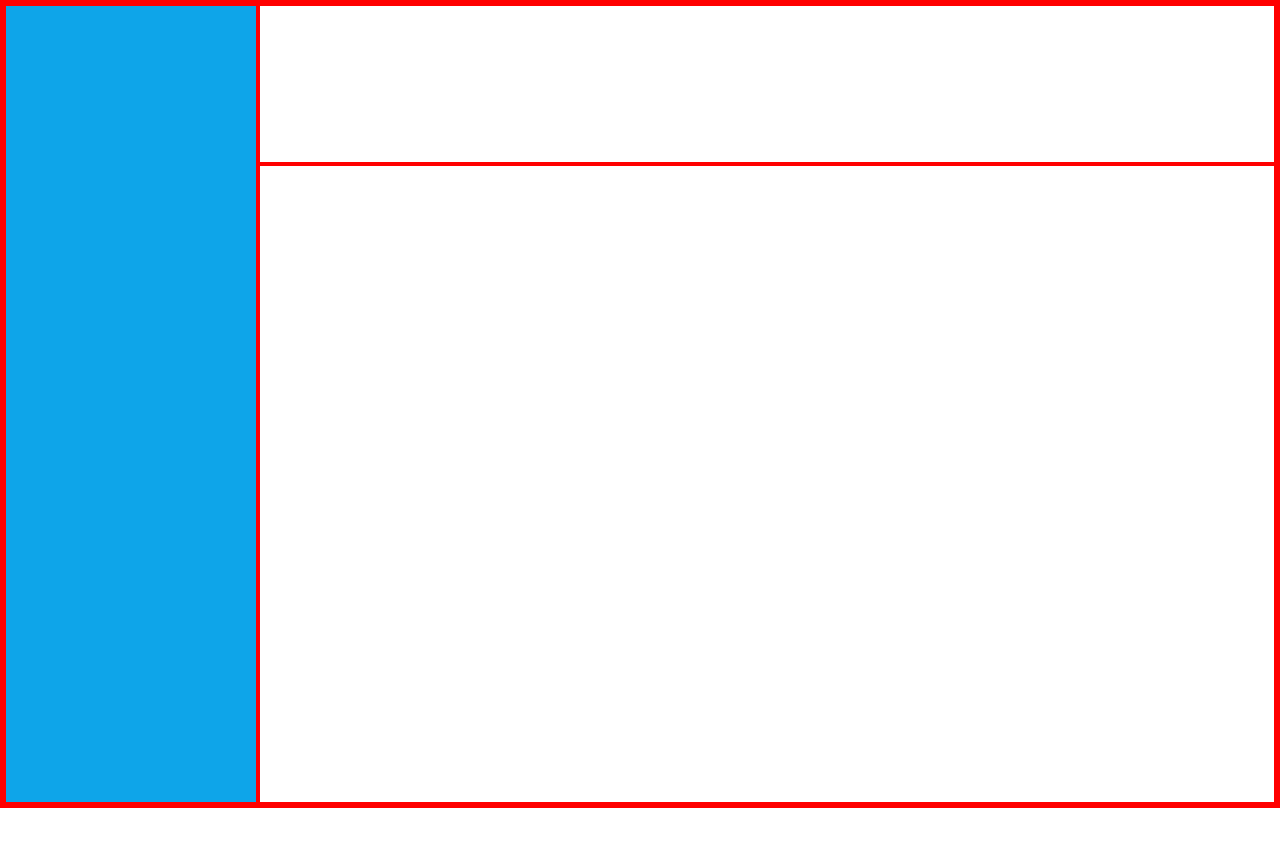
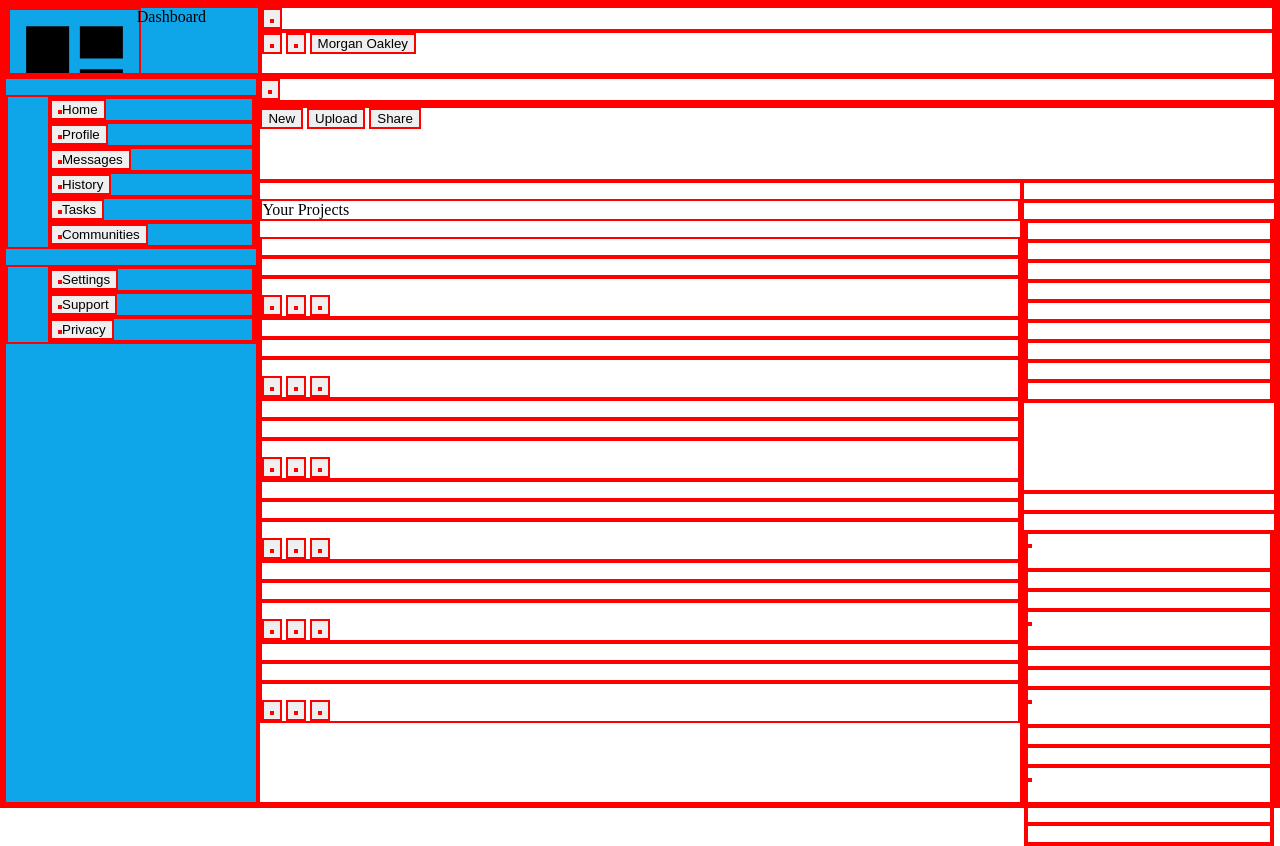
Before and after one commit to jdogcodey/admin-dashboard, a plain HTML site: page index.html in a window 1280 px wide. Before the commit the page ends 808 px from the top, so only its background shows below. Drawn offline with Linux system fonts and the light colour scheme.

Commit message:
Logo image stop overflow

```diff
--- a/index.html
+++ b/index.html
@@ -7,8 +7,125 @@
     <link rel="stylesheet" href="style.css"/>
 </head>
 <body>
-        <div id="sidebar"></div>
-        <header></header>
-        <main></main>
+        <header>
+            <div id="logo"><img src="view-dashboard.svg" id="dashboard-logo"/>Dashboard</div>
+            <div id="nav-bar">
+                <button><img/></button>
+                <div id="searchbar"></div>
+                <button><img/></button>
+                <button><img/></button>
+                <button>Morgan Oakley</button>
+            </div>
+        </header>
+        <div id="sidebar">
+            <ul id="navigation">
+                <li><button><img/>Home</button></li>
+                <li><button><img/>Profile</button></li>
+                <li><button><img/>Messages</button></li>
+                <li><button><img/>History</button></li>
+                <li><button><img/>Tasks</button></li>
+                <li><button><img/>Communities</button></li>
+            </ul>
+            <ul id="settings">
+                <li><button><img/>Settings</button></li>
+                <li><button><img/>Support</button></li>
+                <li><button><img/>Privacy</button></li>
+            </ul>
+        </div>
+        <div id="account">
+            <button><img/></button>
+            <div id="welcome"></div>
+            <div id="@"></div>
+            <button>New</button>
+            <button>Upload</button>
+            <button>Share</button>
+        </div>
+        <main>
+            <p>Your Projects</p>
+            <div class="card">
+                <p></p>
+                <p></p>
+                <button><img/></button>
+                <button><img /></button>
+                <button><img /></button>
+            </div>
+            <div class="card">
+                <p></p>
+                <p></p>
+                <button><img /></button>
+                <button><img /></button>
+                <button><img /></button>
+            </div>
+            <div class="card">
+                <p></p>
+                <p></p>
+                <button><img /></button>
+                <button><img /></button>
+                <button><img /></button>
+            </div>
+            <div class="card">
+                <p></p>
+                <p></p>
+                <button><img /></button>
+                <button><img /></button>
+                <button><img /></button>
+            </div>
+            <div class="card">
+                <p></p>
+                <p></p>
+                <button><img /></button>
+                <button><img /></button>
+                <button><img /></button>
+            </div>
+            <div class="card">
+                <p></p>
+                <p></p>
+                <button><img /></button>
+                <button><img /></button>
+                <button><img /></button>
+            </div>
+        </main>
+        <div id="announcements">
+            <p></p>
+            <div>
+                <div>
+                    <p class="ann-title"></p>
+                    <p class="ann-body"></p>
+                </div>
+                <div>
+                    <p class="ann-title"></p>
+                    <p class="ann-body"></p>
+                </div>
+                <div>
+                    <p class="ann-title"></p>
+                    <p class="ann-body"></p>
+                </div>
+            </div>
+        </div>
+        <div id="trending">
+            <p></p>
+            <div>
+                <div>
+                    <img/>
+                    <p class="fri-uname"></p>
+                    <p class="fri-descr"></p>
+                </div>
+                <div>
+                    <img />
+                    <p class="fri-uname"></p>
+                    <p class="fri-descr"></p>
+                </div>
+                <div>
+                    <img />
+                    <p class="fri-uname"></p>
+                    <p class="fri-descr"></p>
+                </div>
+                <div>
+                    <img />
+                    <p class="fri-uname"></p>
+                    <p class="fri-descr"></p>
+                </div>
+            </div>
+        </div>
 </body>
 </html>
--- a/style.css
+++ b/style.css
@@ -6,19 +6,52 @@ body {
     height: 100vh;
     margin: 0%;
     display: grid;
+    grid-template-columns: 1fr 3fr 1fr;
+    grid-template-rows: minmax(25px, .7fr) minmax(33px, 1fr) minmax(100px, 3fr) minmax(100px, 3fr);
+}
+
+ul {
+    list-style-type: none;
+}
+
+header {
+    grid-column: 1 / 4;
+    display: grid;
     grid-template-columns: 1fr 4fr;
-    grid-template-rows: 1fr 4fr;
+}
+
+#logo {
+    background-color: #0ea5e9;
+    display: grid;
+    grid-template-columns: 1fr 1fr;
+    overflow: auto;
+}
+
+#dashboard-logo {
+    height: 100%;
+}
+
+#nav-bar {
+    grid-column: 2 / 4;
 }
 
 #sidebar {
-    grid-row: 1 / 3;
+    grid-area: 2 / 1 / 5 / 2;
     background-color: #0ea5e9;
 }
 
-header {
-    grid-area: 1 / 2 / 2 / 3;
+#account {
+    grid-area: 2 / 2 / 3 / 4;
 }
 
 main {
-    grid-area: 2 / 2 / 3 / 3;
+    grid-area: 3 / 2 / 5 / 3;
 }
+
+#announcements {
+    grid-area: 3 / 3 / 4 / 4;
+}
+
+#trending {
+    grid-area: 4 / 3 / 5 / 4;
+}
```
Also changed, not shown: view-dashboard.svg (added).
